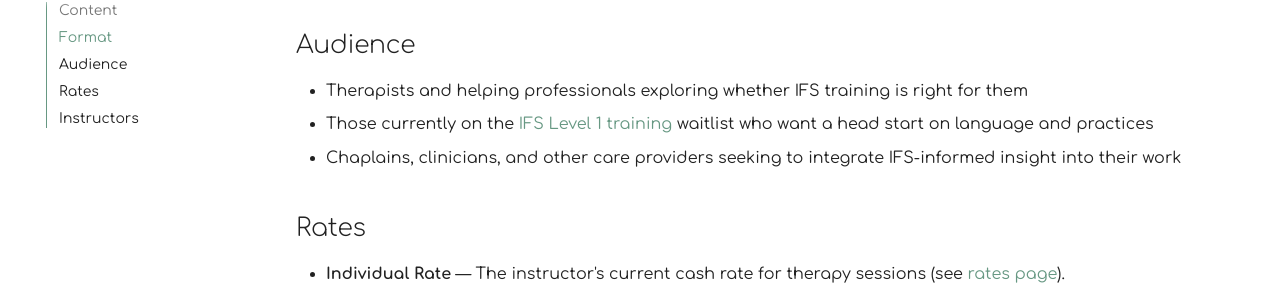
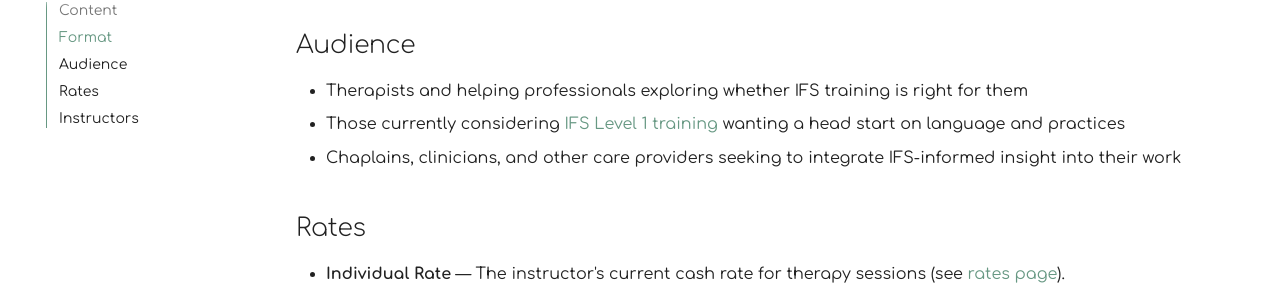
Before and after one commit to motm-therapy/website, an MkDocs documentation site: the page built from docs/ifs.md, in a window 1280 px wide and 900 px high, scrolled down 573 px. Shown: the part 145-443 px from the top of the window. Built offline with MkDocs 1.6.1 and Material for MkDocs 9.7.7, drawn with Linux system fonts in a browser that asks for light colours; plug-ins that fetch from the network failed and are left out.

Commit message:
fix ifs fam page

```diff
--- a/docs/ifs.md
+++ b/docs/ifs.md
@@ -22,7 +22,7 @@ Matters of the Mind Therapy now offers **IFS Familiarization** for therapists, c
 ## Audience
 
 - Therapists and helping professionals exploring whether IFS training is right for them
-- Those currently on the [IFS Level 1 training](https://ifs-institute.com/trainings/level-1) waitlist who want a head start on language and practices
+- Those currently considering [IFS Level 1 training](https://ifs-institute.com/trainings/level-1) wanting a head start on language and practices
 - Chaplains, clinicians, and other care providers seeking to integrate IFS-informed insight into their work
 
 ## Rates
```
